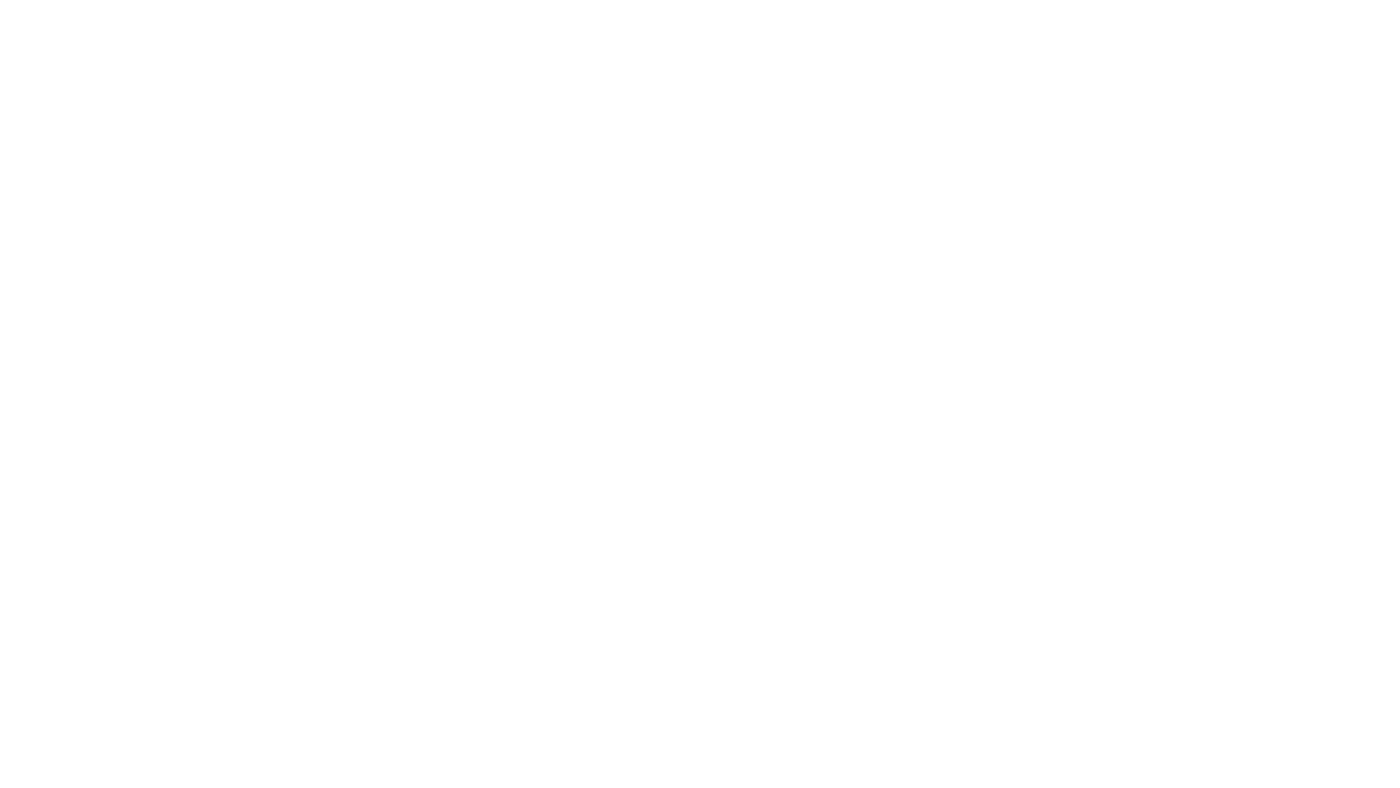
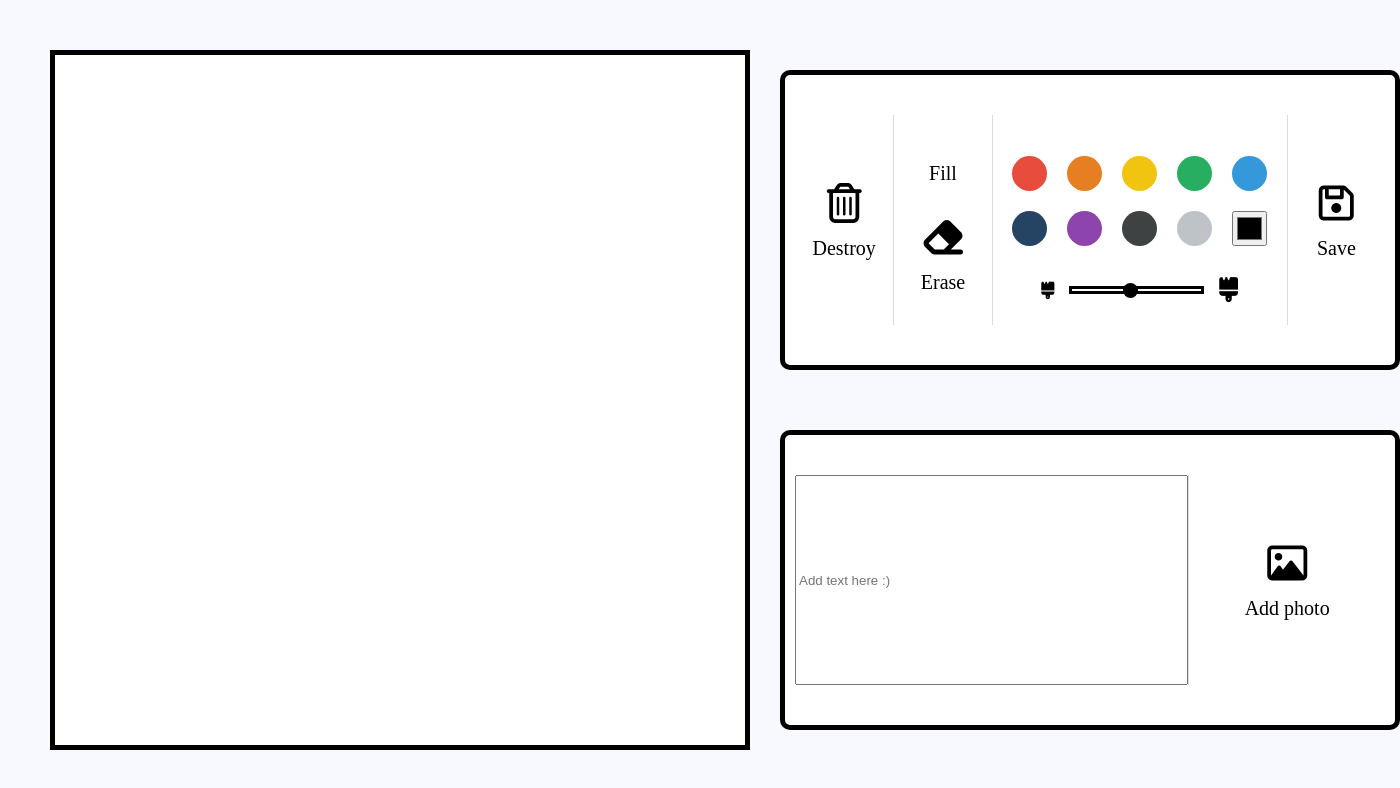
Before and after one commit to GOOHyunSeo/meme-maker-2023, a plain HTML site: page index.html in a window 1280 px wide. Shown: the whole page, 1400 px wide, since content can reach past the window. Drawn offline with Linux system fonts and the light colour scheme.

Commit message:
Made based on lecture

```diff
--- a/app.js
+++ b/app.js
@@ -0,0 +1,125 @@
+const canvas = document.querySelector("canvas");
+const ctx = canvas.getContext("2d");
+const CANVAS_WIDTH = 700;
+const CANVAS_HEIGHT = 700;
+
+const destroyBtn = document.getElementById("destroy-btn");
+const modeBtn = document.getElementById("mode-btn");
+const eraseBtn = document.getElementById("erase-btn");
+const color = document.getElementById("color");
+const colorOptions = Array.from(
+  document.getElementsByClassName("color-option")
+);
+const lineWidth = document.getElementById("line-width");
+const saveBtn = document.getElementById("save-btn");
+
+const textInput = document.getElementById("text-input");
+const fileInput = document.getElementById("file-input");
+
+canvas.width = CANVAS_WIDTH;
+canvas.height = CANVAS_HEIGHT;
+ctx.lineWidth = lineWidth.value;
+ctx.lineCap = "round";
+
+let isDrawing = false;
+let isFilling = false;
+
+function onMove(event) {
+  if (isDrawing == true) {
+    ctx.lineTo(event.offsetX, event.offsetY);
+    ctx.stroke();
+    return;
+  }
+  ctx.moveTo(event.offsetX, event.offsetY);
+}
+function startDraw(event) {
+  isDrawing = true;
+}
+function stopDraw() {
+  isDrawing = false;
+  ctx.beginPath();
+}
+function onCanvasClick() {
+  if (isFilling) {
+    ctx.fillRect(0, 0, CANVAS_WIDTH, CANVAS_HEIGHT);
+  }
+}
+function onCanvasDoubleClick(event) {
+  const text = textInput.value;
+  if (text !== null) {
+    ctx.save();
+    ctx.lineWidth = 1;
+    ctx.font = "40px serif";
+    ctx.strokeText(text, event.offsetX, event.offsetY);
+    ctx.restore();
+  }
+}
+
+function onDestroyClick() {
+  ctx.fillStyle = "white";
+  ctx.fillRect(0, 0, CANVAS_WIDTH, CANVAS_HEIGHT);
+}
+function onModeClick() {
+  if (isFilling) {
+    modeBtn.innerText = "Fill";
+    isFilling = false;
+  } else {
+    modeBtn.innerText = "Draw";
+    isFilling = true;
+  }
+}
+function onEraseClick() {
+  ctx.strokeStyle = "white";
+  isFilling = false;
+  modeBtn.innerText = "Fill";
+}
+
+function onColorChange(event) {
+  ctx.strokeStyle = event.target.value;
+  ctx.fillStyle = event.target.value;
+}
+function onColorClick(event) {
+  const colorValue = event.target.dataset.color;
+  ctx.strokeStyle = colorValue;
+  ctx.fillStyle = colorValue;
+  color.value = colorValue;
+  console.log(colorValue);
+}
+function onLineWidthChange(event) {
+  ctx.lineWidth = event.target.value;
+}
+function onSaveClick() {
+  const url = canvas.toDataURL();
+  const a = document.createElement("a");
+  a.href = url;
+  a.download = "MyDrawing.png";
+  a.click();
+}
+
+function onFileChange(event) {
+  const file = event.target.files[0];
+  const url = URL.createObjectURL(file);
+  const img = new Image();
+  img.src = url;
+  img.onload = function () {
+    ctx.drawImage(img, 0, 0, CANVAS_WIDTH, CANVAS_HEIGHT);
+    fileInput.value = null;
+  };
+}
+
+canvas.addEventListener("mousemove", onMove);
+canvas.addEventListener("mousedown", startDraw);
+canvas.addEventListener("mouseup", stopDraw);
+canvas.addEventListener("mouseleave", stopDraw);
+canvas.addEventListener("click", onCanvasClick);
+canvas.addEventListener("dblclick", onCanvasDoubleClick);
+
+destroyBtn.addEventListener("click", onDestroyClick);
+modeBtn.addEventListener("click", onModeClick);
+eraseBtn.addEventListener("click", onEraseClick);
+color.addEventListener("change", onColorChange);
+colorOptions.forEach((color) => color.addEventListener("click", onColorClick));
+lineWidth.addEventListener("change", onLineWidthChange);
+saveBtn.addEventListener("click", onSaveClick);
+
+fileInput.addEventListener("change", onFileChange);
--- a/index.html
+++ b/index.html
@@ -0,0 +1,106 @@
+<!DOCTYPE html>
+<html lang="en">
+  <head>
+    <meta charset="UTF-8" />
+    <meta http-equiv="X-UA-Compatible" content="IE=edge" />
+    <meta name="viewport" content="width=device-width, initial-scale=1.0" />
+    <title>Meme Maker</title>
+    <link rel="stylesheet" href="style.css" />
+  </head>
+  <body>
+    <canvas></canvas>
+    <div id="customs">
+      <div class="customs__column">
+        <button id="destroy-btn">
+          <i class="far fa-trash-alt fa-2x"></i>
+          <span>Destroy</span>
+        </button>
+        <div class="btns border">
+          <button id="mode-btn">
+            <span>Fill</span>
+          </button>
+          <button id="erase-btn">
+            <i class="fas fa-eraser fa-2x"></i>
+            <span>Erase</span>
+          </button>
+        </div>
+        <div class="btns border">
+          <div class="color-options">
+            <div class="color-options__column">
+              <div
+                class="color-option"
+                style="background-color: #e74c3c"
+                data-color="#e74c3c"
+              ></div>
+              <div
+                class="color-option"
+                style="background-color: #e67e22"
+                data-color="#e67e22"
+              ></div>
+              <div
+                class="color-option"
+                style="background-color: #f1c40f"
+                data-color="#f1c40f"
+              ></div>
+              <div
+                class="color-option"
+                style="background-color: #27ae60"
+                data-color="#27ae60"
+              ></div>
+              <div
+                class="color-option"
+                style="background-color: #3498db"
+                data-color="#3498db"
+              ></div>
+            </div>
+            <div class="color-options__column">
+              <div
+                class="color-option"
+                style="background-color: #254463"
+                data-color="#254463"
+              ></div>
+              <div
+                class="color-option"
+                style="background-color: #8e44ad"
+                data-color="#8e44ad"
+              ></div>
+              <div
+                class="color-option"
+                style="background-color: #3e4242"
+                data-color="#3e4242"
+              ></div>
+              <div
+                class="color-option"
+                style="background-color: #bdc3c7"
+                data-color="#bdc3c7"
+              ></div>
+              <input id="color" type="color" />
+            </div>
+          </div>
+          <div class="width-option">
+            <i class="fas fa-brush fa-sm"></i>
+            <input id="line-width" type="range" min="1" max="10" value="5" />
+            <i class="fas fa-brush fa-lg"></i>
+          </div>
+        </div>
+        <button id="save-btn" class="border">
+          <i class="far fa-save fa-2x"></i>
+          <span>Save</span>
+        </button>
+      </div>
+      <div class="customs__column">
+        <input id="text-input" type="text" placeholder="Add text here :)" />
+        <label for="file-input" class="border">
+          <i class="far fa-image fa-2x"></i>
+          <span>Add photo</span>
+          <input id="file-input" type="file" accept="image/*" />
+        </label>
+      </div>
+    </div>
+    <script src="app.js"></script>
+    <script
+      src="https://kit.fontawesome.com/6478f529f2.js"
+      crossorigin="anonymous"
+    ></script>
+  </body>
+</html>
--- a/style.css
+++ b/style.css
@@ -1 +1,120 @@
 @import "reset.css";
+
+* {
+  box-sizing: border-box;
+}
+
+body {
+  padding: 50px;
+  width: 100%;
+  height: 100vh;
+  display: grid;
+  grid-template-columns: 1fr 1fr;
+  gap: 30px;
+  background-color: ghostwhite;
+}
+
+canvas {
+  width: 700px;
+  height: 700px;
+  border: 5px solid black;
+  background-color: white;
+}
+#customs {
+  padding: 20px 0px;
+  display: flex;
+  flex-direction: column;
+  justify-content: space-between;
+}
+.customs__column {
+  width: 620px;
+  height: 300px;
+  border: 5px solid black;
+  background-color: white;
+  display: grid;
+  padding: 40px 10px;
+  border-radius: 10px;
+}
+.customs__column:first-child {
+  grid-template-columns: 1fr 1fr 3fr 1fr;
+}
+.customs__column:last-child {
+  grid-template-columns: 2fr 1fr;
+}
+
+.color-options {
+  display: flex;
+  flex-direction: column;
+}
+.color-options__column {
+  display: flex;
+  align-items: center;
+}
+
+.color-option {
+  width: 35px;
+  height: 35px;
+  border-radius: 50%;
+  cursor: pointer;
+  margin: 10px;
+}
+.width-option {
+  display: flex;
+  align-items: center;
+}
+#line-width {
+  margin: 0px 15px;
+}
+input[type="range"] {
+  -webkit-appearance: none;
+  width: 100%;
+  height: 8px;
+  border: 3px solid #000000;
+  cursor: pointer;
+}
+input[type="range"]::-webkit-slider-thumb {
+  -webkit-appearance: none; /*기본 스타일을 사용할지 말지 정하기 */
+  height: 15px;
+  width: 15px;
+  border-radius: 15px;
+  outline: 0;
+  border: 0;
+  background: black;
+}
+
+input#color {
+  width: 35px;
+  height: 35px;
+  margin: 10px;
+}
+
+input#file-input {
+  display: none;
+}
+
+button,
+.btns,
+label {
+  all: unset;
+  display: flex;
+  flex-direction: column;
+  justify-content: center;
+  align-items: center;
+  font-size: 20px;
+}
+.btns {
+  display: flex;
+  flex-direction: column;
+  justify-content: space-evenly;
+}
+
+.border {
+  border-left: 1px solid gainsboro;
+}
+span {
+  margin-top: 15px;
+}
+
+i.hidden {
+  display: none;
+}
```
